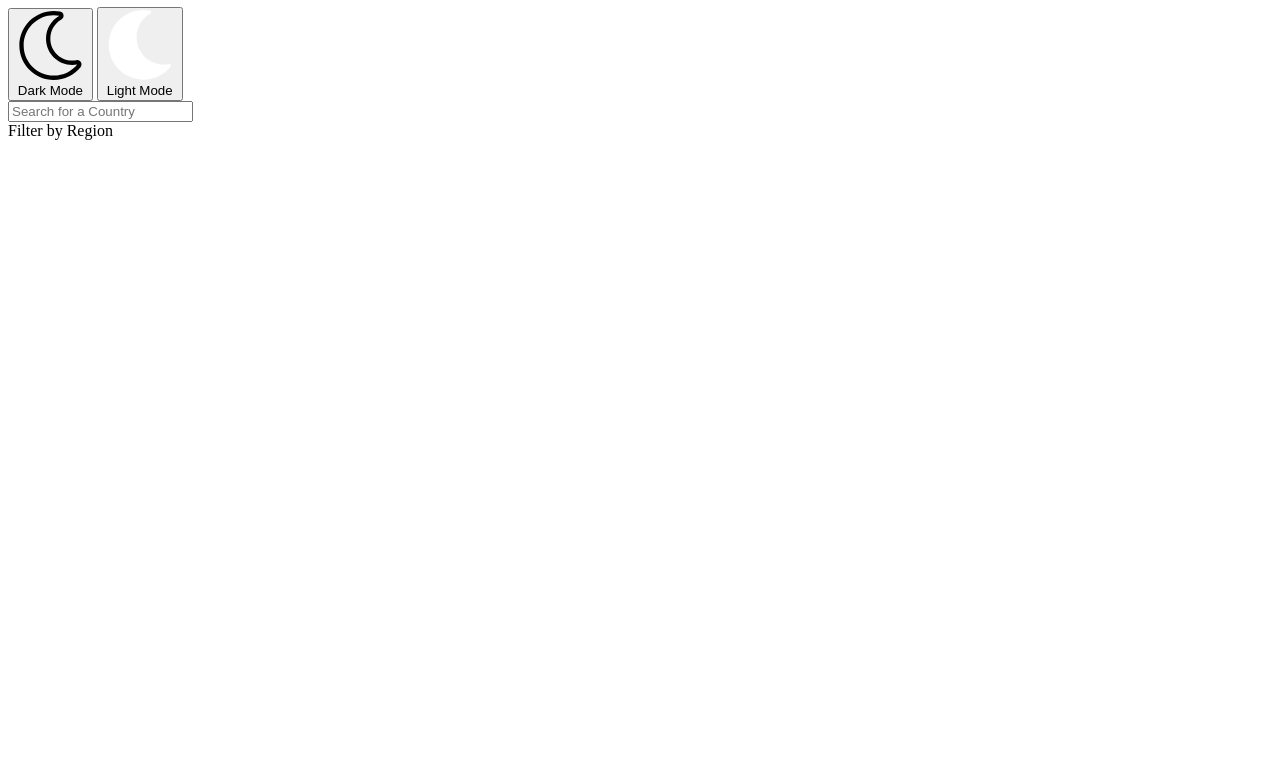
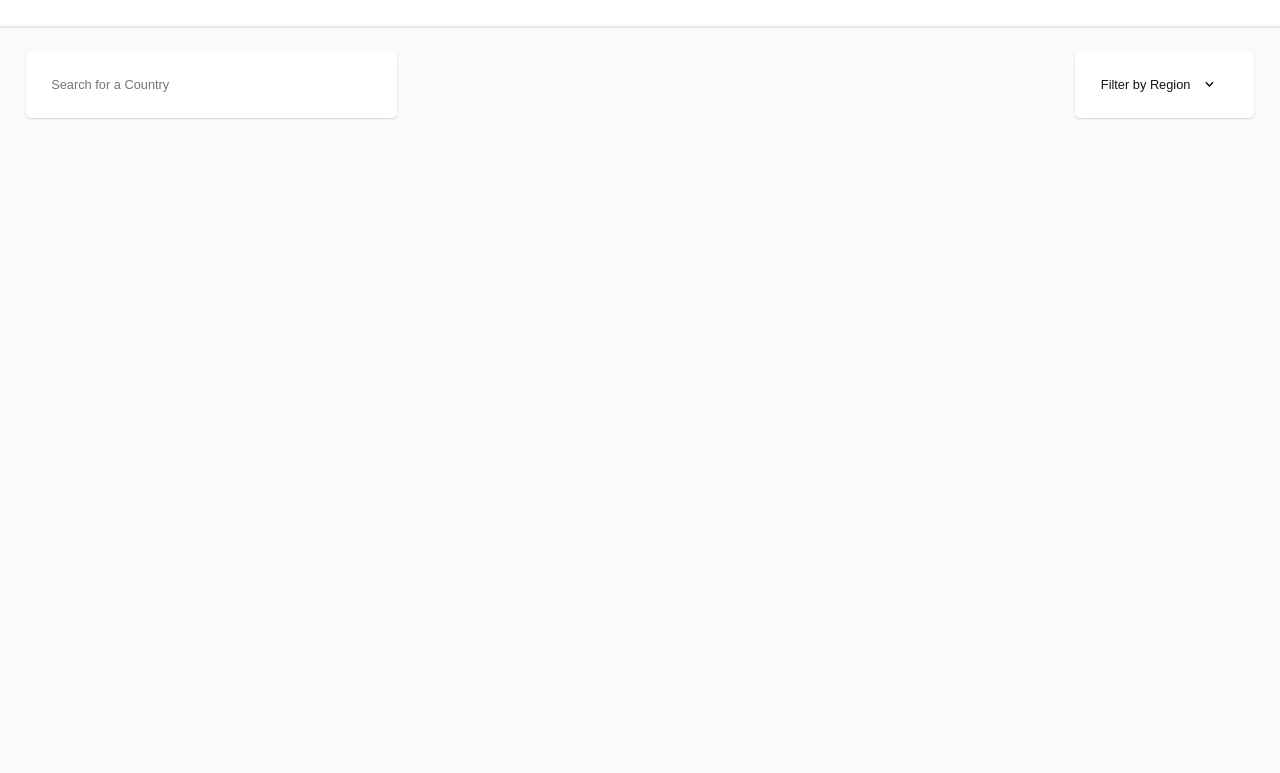
Before and after one commit to joeystorer/restCountriesAPI, a plain HTML site: page index.html in a window 1280 px wide. Shown: the part 73-846 px from the top of the page. After the commit the page ends 800 px from the top, so only its background shows below. Drawn offline with Linux system fonts and the light colour scheme; the site is published under a folder, as on GitHub Pages, so addresses that start at the root find nothing; no server answers; a web font is replaced by a local one.

Commit message:
correcting file paths

```diff
--- a/index.html
+++ b/index.html
@@ -4,7 +4,7 @@
 <head>
     <meta charset="utf-8">
     <title>Countries Code Challenge</title>
-    <link rel="stylesheet" href="/countriesStyles.css">
+    <link rel="stylesheet" href="countriesStyles.css">
 </head>
 
 <body>
```
